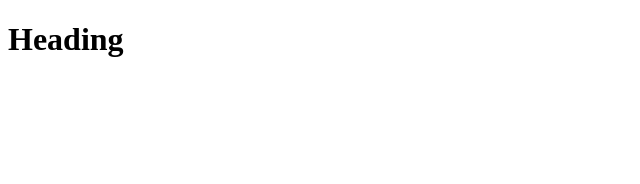
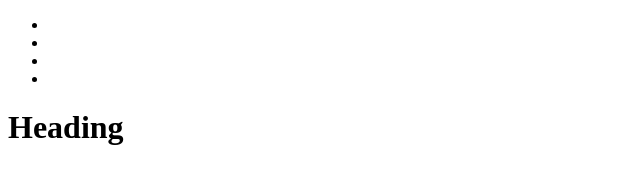
Before and after one commit to MartinVelik/repo1, a plain HTML site: page index.html in a window 1280 px wide. Shown: the whole page, without its empty margins (0-640 px from the left). Drawn offline with Linux system fonts and the light colour scheme.

Commit message:
Update index.html

```diff
--- a/index.html
+++ b/index.html
@@ -5,8 +5,25 @@
   <meta http-equiv="X-UA-Compatible" content="IE=edge">
   <meta name="viewport" content="width=device-width, initial-scale=1.0">
   <title>Document</title>
+  <style media="screen">
+    ul:{
+      list-style: none;
+    }
+  </style>
 </head>
 <body>
-  <h1>Heading</h1>
+<main>
+<nav>
+  <ul>
+    <li><a href="#"></a> </li>
+    <li><a href="#"></a></li>
+    <li><a href="#"></a> </li>
+    <li><a href="#"></a></li>
+  </ul>
+</nav>
+    <h1>Heading</h1>
+</main>
+
+
 </body>
 </html>
```
